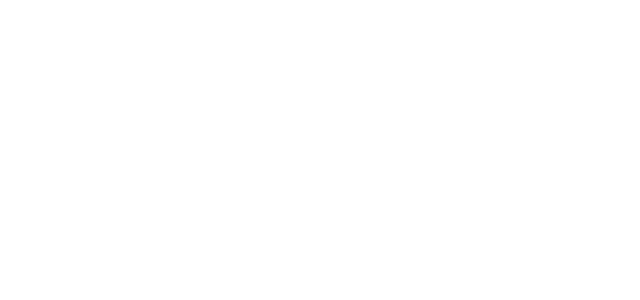
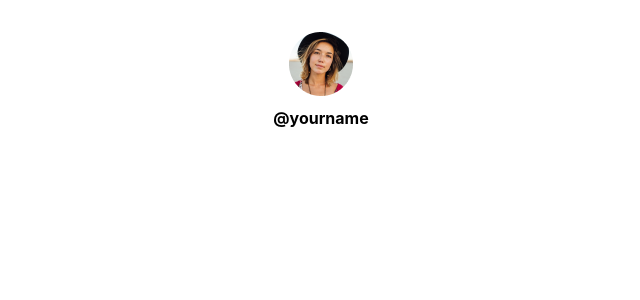
Before and after one commit to currytay/linktree-frontend-assessment, a React (Create React App) app: page / in a window 1280 px wide. Shown: the top 300 px of the page, without its empty margins (319-959 px from the left). Built offline with nearby package versions, Linux system fonts and the light colour scheme.

Commit message:
Create avatar, handle, and header components

```diff
--- a/src/App.js
+++ b/src/App.js
@@ -1,12 +1,13 @@
 import React, { useEffect, useState } from 'react';
 import styled from 'styled-components';
+import { Header } from './components/header';
 
 const App = () => {
 
   return (
     <AppContainer>
       <ProfileContainer>
-
+        <Header />
       </ProfileContainer>
     </AppContainer>
   );
--- /dev/null
+++ b/src/components/avatar/Avatar.js
@@ -0,0 +1,18 @@
+import React from 'react';
+import styled from 'styled-components';
+import AvatarImage from '../../assets/profile-picture.png';
+
+const Avatar = () => {
+
+  return (
+    <AvatarElement src={AvatarImage} alt='User profile avatar' />
+  );
+};
+
+const AvatarElement = styled.img`
+  height: 4rem;
+  width: 4rem;
+  margin: 0 0 .5rem 0;
+`;
+
+export default Avatar;
--- /dev/null
+++ b/src/components/avatar/index.js
@@ -0,0 +1 @@
+export { default as Avatar } from './Avatar';
--- /dev/null
+++ b/src/components/handle/Handle.js
@@ -0,0 +1,18 @@
+import React from 'react';
+import styled from 'styled-components';
+
+const Handle = () => {
+
+  return (
+    <HandleText>@yourname</HandleText>
+  );
+};
+
+const HandleText = styled.h1`
+  font-size: 1rem;
+  line-height: 1.75rem;
+  margin: 0;
+  // add color styles
+`;
+
+export default Handle;
--- /dev/null
+++ b/src/components/handle/index.js
@@ -0,0 +1 @@
+export { default as Handle } from './Handle';
--- /dev/null
+++ b/src/components/header/Header.js
@@ -0,0 +1,23 @@
+import React from 'react';
+import styled from 'styled-components';
+import { Avatar } from '../avatar';
+import { Handle } from '../handle';
+
+const Header = () => {
+
+  return (
+    <HeaderContainer>
+      <Avatar />
+      <Handle />
+    </HeaderContainer>
+  );
+};
+
+const HeaderContainer = styled.div`
+  display: inherit;
+  flex-direction: inherit;
+  align-items: center;
+  margin-bottom: 1.5rem;
+`;
+
+export default Header;
--- /dev/null
+++ b/src/components/header/index.js
@@ -0,0 +1 @@
+export { default as Header } from './Header';
```
